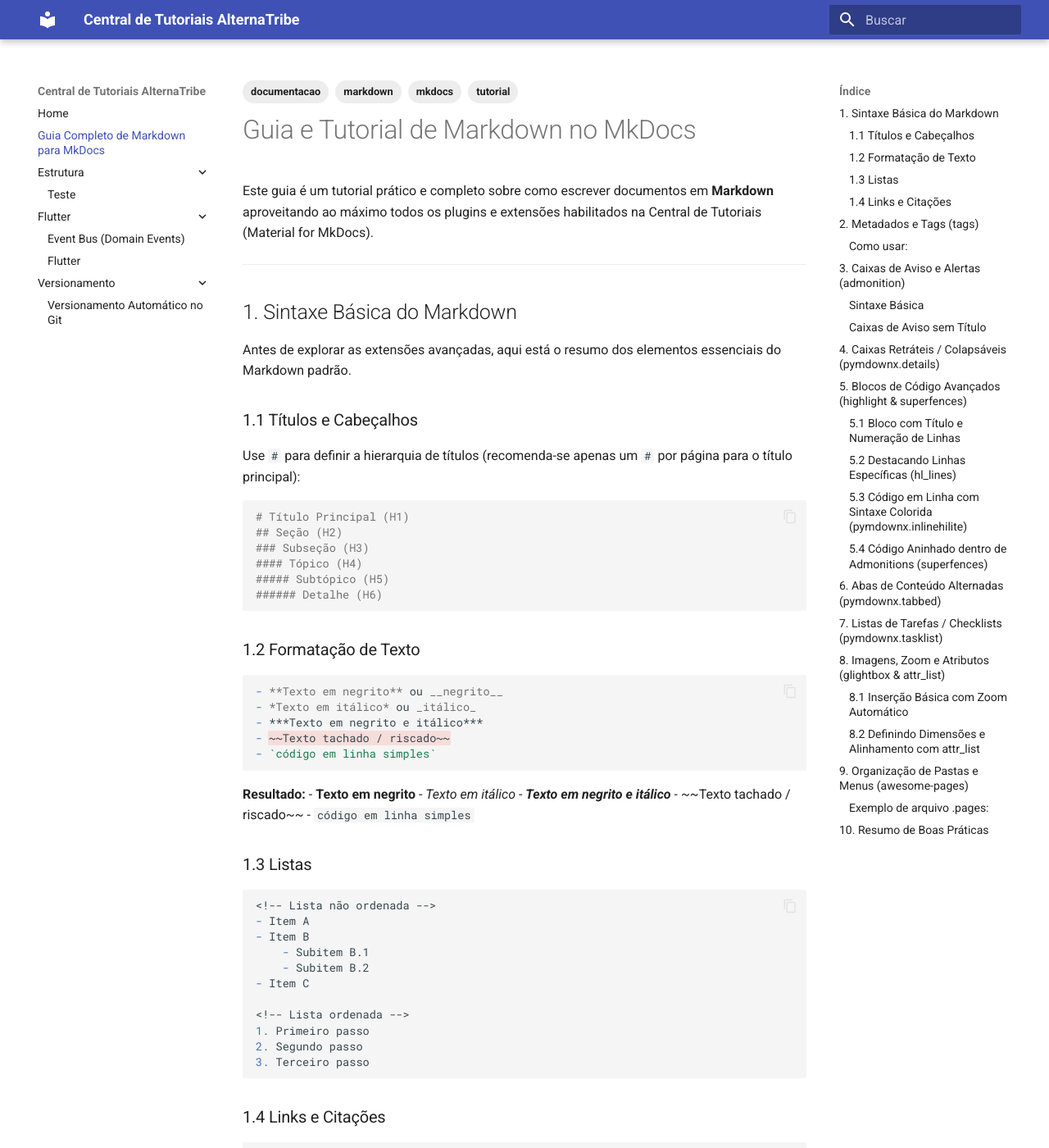
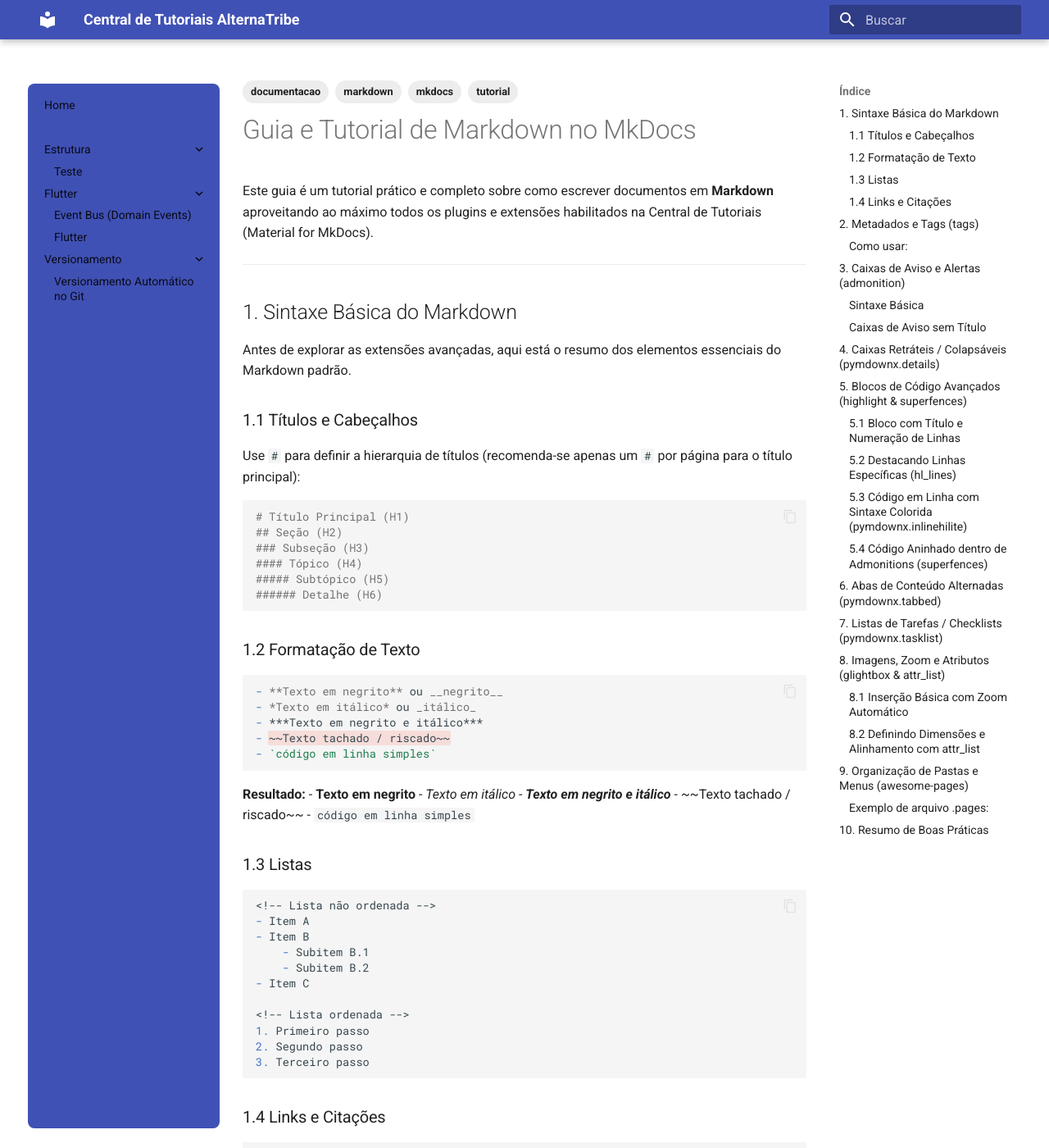
Before and after one commit to alternatribe/alternatribe.github.io, an MkDocs documentation site: the page built from docs/markdown.md, in a window 1280 px wide and 1400 px high. Shown: the whole window at 82% size. Built offline with MkDocs 1.6.1 and Material for MkDocs 9.7.7, drawn with Linux system fonts in a browser that asks for light colours.

Commit message:
correções

```diff
--- a/docs/markdown.md
+++ b/docs/markdown.md
@@ -1,5 +1,5 @@
 ---
-title: Guia Completo de Markdown para MkDocs
+title: Markdown para MkDocs
 description: Tutorial prático de sintaxe Markdown e uso de extensões e plugins configurados no Material for MkDocs.
 tags:
   - markdown
--- a/docs/stylesheets/custom.css
+++ b/docs/stylesheets/custom.css
@@ -2,3 +2,16 @@
 .md-footer {
   display: none !important;
 }
+
+/* 1. Oculta o título do site no menu lateral esquerdo */
+.md-sidebar--primary .md-nav--primary>.md-nav__title {
+  display: none;
+}
+
+/* 2. Cor de fundo do menu lateral esquerdo */
+.md-sidebar--primary .md-sidebar__scrollwrap {
+  background-color: #4051B5;
+  /* Exemplo: cinza bem claro (para tema claro) */
+  padding: 8px;
+  border-radius: 8px;
+}
```
